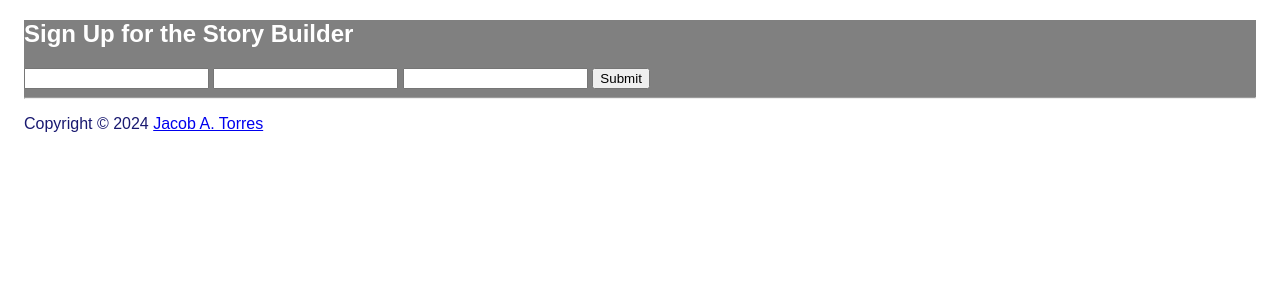
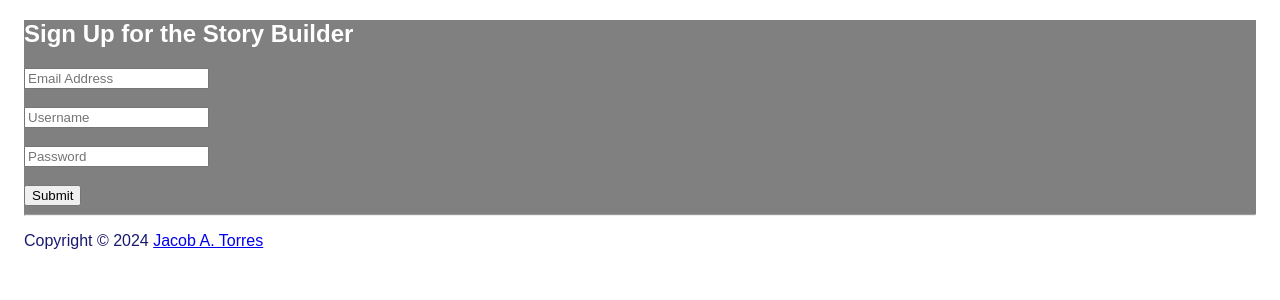
Before and after one commit to jacob-torres/Story-Builder, a Django app: page /signup/ in a window 1280 px wide. Shown: the part 88-388 px from the top of the page. Run offline with Django 5.2, Linux system fonts and the light colour scheme.

Commit message:
Updated signup and login templates to include more semantic HTML, still unstyled. Removed logout template due to being unnecessary. Authentication logic next.

```diff
--- a/storybuilder/app/static/css/style.css
+++ b/storybuilder/app/static/css/style.css
@@ -57,3 +57,7 @@ main {
     padding: 0.5rem;
     margin: 1rem 0.5rem;
 }
+
+.signup-form {
+  display: block;
+}
--- a/storybuilder/app/templates/logout.html
+++ /dev/null
@@ -1,6 +0,0 @@
-{% extends 'base.html' %}
-{% block title %}Log Out{% endblock %}
-
-{% block content %}
-
-{% endblock %}
--- a/storybuilder/app/templates/signup.html
+++ b/storybuilder/app/templates/signup.html
@@ -2,13 +2,14 @@
 {% block title %}Sign Up{% endblock %}
 
 {% block content %}
-    <section role="form" aria-label="Signup Form">
+    <section aria-label="Signup Form">
         <h1>Sign Up for the Story Builder</h1>
-        <form>
-            <input type="email" aria-label="User Email" required>
-            <input type="password" aria-label="User Password" required>
-            <input type="text" aria-label="Username" required>
-            <input type="submit" aria-label="Submit">
+        <form class="signup-form" method="post">
+            {% csrf_token %}
+            <input class="signup-form" type="email" name="email" placeholder="Email Address" required><br>
+            <input class="signup-form" type="text" name="username" placeholder="Username" required><br>
+            <input class="signup-form" type="password" name="password" placeholder="Password" required><br>
+            <input class="signup-form" type="submit" aria-label="Submit">
         </form>
     </section>
     <hr>
--- a/storybuilder/app/views.py
+++ b/storybuilder/app/views.py
@@ -1,6 +1,6 @@
-from django.shortcuts import render
+from django.shortcuts import render, redirect
 from django.http import HttpResponse
-
+from django.contrib.auth import login, logout, authenticate
 
 # Create your views here.
 def welcome(request):
@@ -13,7 +13,8 @@ def login(request):
 
 def logout(request):
     """Logout view."""
-    return render(request, 'logout.html')
+    logout(request)
+    return redirect('')  # Redirect to welcome/home page
 
 def signup(request):
     """Signup view."""
```
Also changed, not shown: storybuilder/app/templates/login.html (+10 -1 lines).
